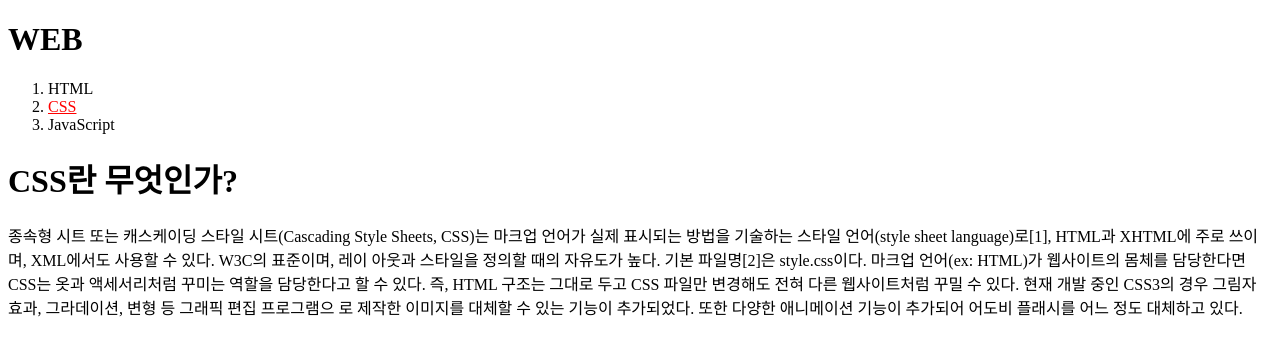
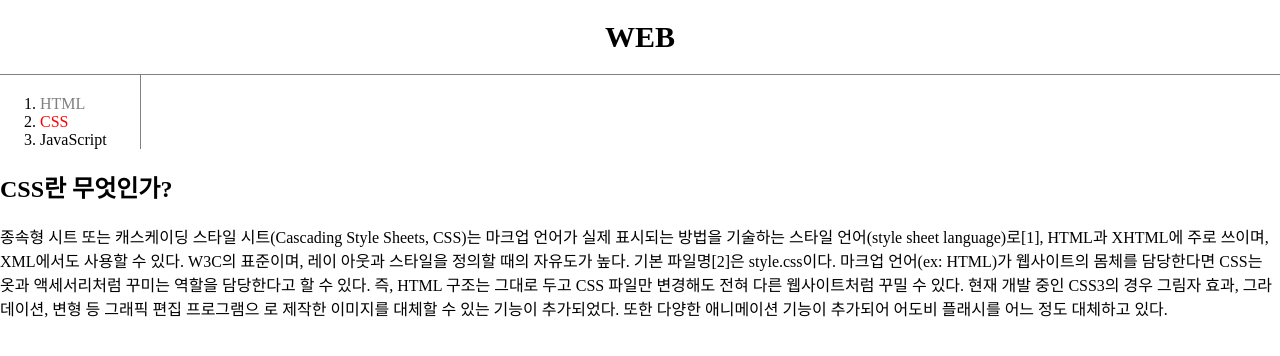
Before and after one commit to leehd660/web_practice, a plain HTML site: page 2.html in a window 1280 px wide. Drawn offline with Linux system fonts and the light colour scheme.

Commit message:
CSS 9장 박스 모델까지 공부

```diff
--- a/2.html
+++ b/2.html
@@ -6,6 +6,9 @@
     <style>
     /* 여기 안은 CSS */
     /* a 태그에 대해서 라는 뜻의 a  : 선택자 (selector)*/
+      body {
+        margin:0;
+      }
       a {
         /* declaration : 선언을 한다. */
         /* color : 속성(Property) , black : value */
@@ -13,6 +16,29 @@
         text-decoration: none;
         /* 링크에 밑줄 없애기  */
       }
+      h1 {
+        font-size: 30px;
+        text-align: center;
+        border-bottom: 1px solid gray;
+        margin:0;
+        padding:20px;
+        /* padding-bottom: 20px; */
+      }
+      #active {
+        color: red;
+      }
+      .saw {
+        color: gray;
+      }
+      ol {
+        border-right: 1px solid gray;
+        width:100px;
+        margin:0;
+        /* padding:20px; */
+        padding-left: 40px;
+        padding-top: 20px;
+      }
+
     </style>
 
   </head>
@@ -20,8 +46,8 @@
   <body>
     <h1><a href="index.html">WEB</a></h1>
     <ol>
-      <li><a href="1.html">HTML</a></li>
-      <li><a href="2.html" style="color:red; text-decoration:underline;">CSS</a></li>
+      <li><a href="1.html" class="saw">HTML</a></li>
+      <li><a href="2.html" class="saw"  id="active">CSS</a></li>
       <li><a href="3.html">JavaScript</a></li>
     </ol>
 
@@ -32,7 +58,7 @@
       <li><a href="3.html"><font color="red">JavaScript</font></a></li>
     </ol> -->
 
-    <h1>CSS란 무엇인가?</h1>
+    <h2>CSS란 무엇인가?</h2>
 
     <p>종속형 시트 또는 캐스케이딩 스타일 시트(Cascading Style Sheets, CSS)는 마크업 언어가 실제 표시되는 방법을 기술하는
       스타일 언어(style sheet language)로[1], HTML과 XHTML에 주로 쓰이며, XML에서도 사용할 수 있다. W3C의 표준이며, 레이
@@ -59,3 +85,13 @@ a태그 안에 style 이란 속성을 이용해서 구현 : 속성의 값을 CSS
 -> 이러한 코드를 누구에게 효과를 줄지 선택한다는 의미로 selector라고 부름.
 text-decoration : 텍스트를 꾸미는 장시긍ㄹ 넣는 속성. none이면 모든 텍스트 꾸미기가 사라짐.
  -->
+
+ <!-- 7장 CSS 선택자의 기본
+태그 내에 클래스 속성을 만들어서 그 클래스인 태그만 디자인이 가능하다.
+다만 앞에 . 을 붙여줘야 그 class값으로 찾을 수 있다. ex) .saw .active
+클래스라고 하는 속성의 값은 여러 개의 값이 올 수 있고, 띄어쓰기로 구분함.
+이렇게 여러 개의 선택자를 통해 하나의 태그를 공동으로 제어할 수 있다는 말 : <a>태그는 두 개의 클래스에 영향을 받음
+하지만 style태그 안에서 선언되는 순서에 따라 적용되는 것이 달라짐. saw가 먼저 선언되었기 때문에, css가 빨간색이 됨.
+그래서 우선순위를 두는데 바로 ID선택자. (#을 앞에 붙임)
+영향력 : ID선택자 > class선택자 > 태그선택
+id선택자는 우선순위가 높은 대신 단 한번만 쓰는 것을 권장함.   -->
```
Also changed, not shown: box.html (added, +47 -0 lines).
